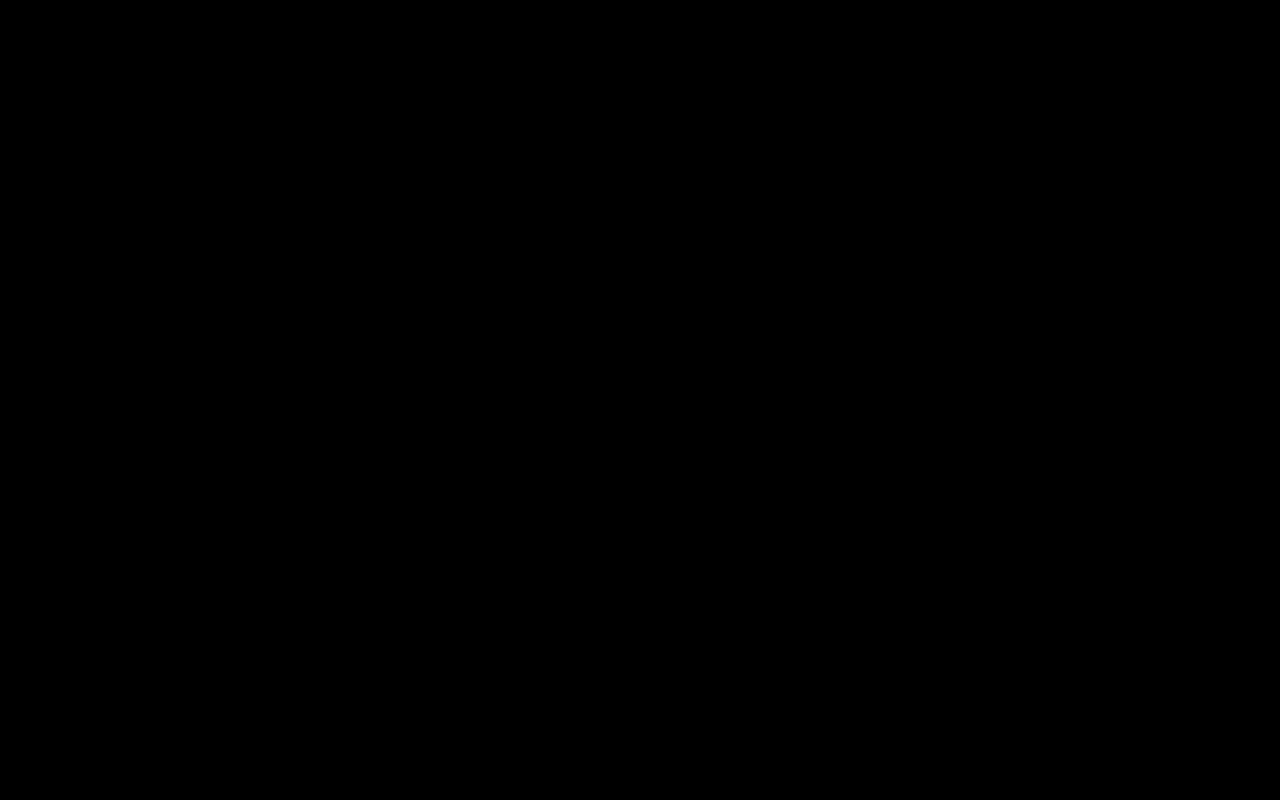
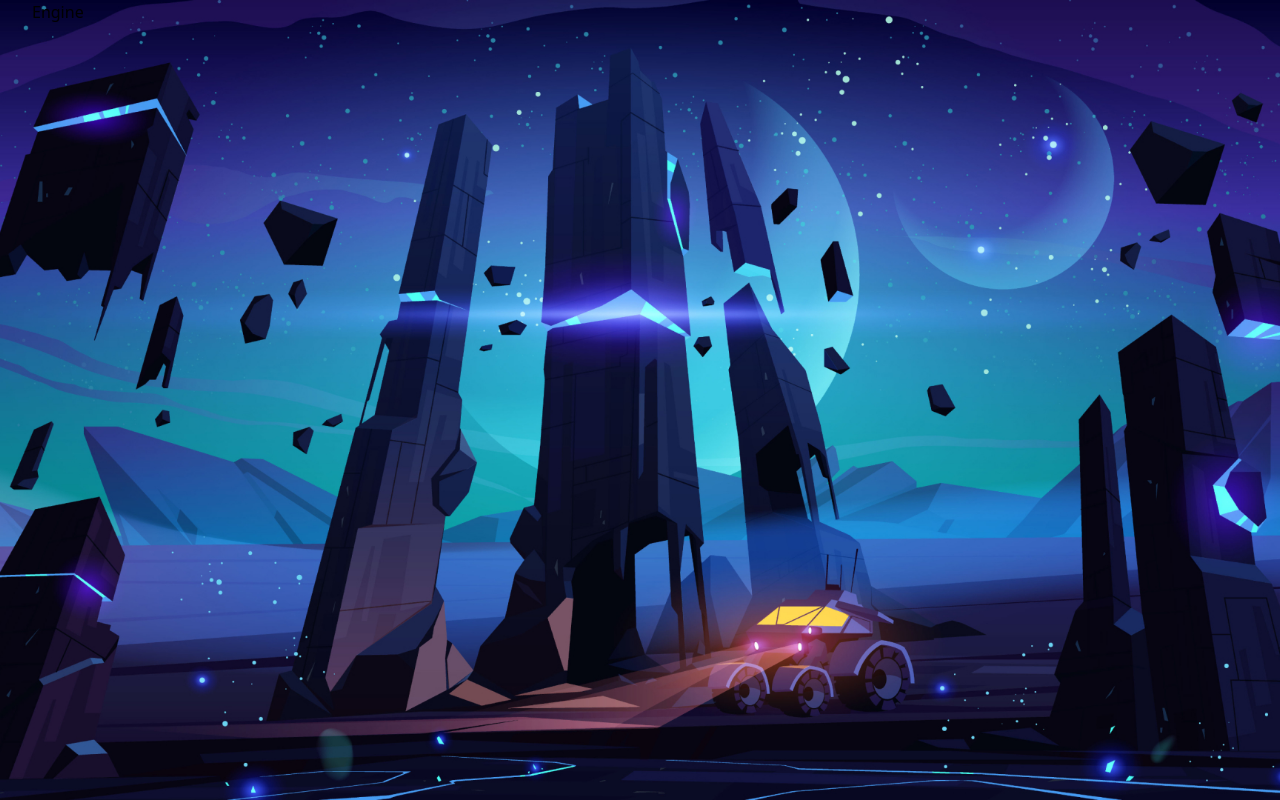
Before and after one commit to Hruchman-Ruslan/tailwindcss, a Next.js app: page /engine in a window 1280 px wide. Built offline with nearby package versions, Linux system fonts and the light colour scheme; a web font is replaced by a local one.

Commit message:
feat: aading bg image

```diff
--- a/src/app/layout.tsx
+++ b/src/app/layout.tsx
@@ -1,6 +1,8 @@
 import type { Metadata } from 'next';
 import { Viga, Roboto } from 'next/font/google';
 import './globals.css';
+
+import Background from '@/components/background';
 
 export const metadata: Metadata = {
   title: 'Tailwindcss',
@@ -27,7 +29,10 @@ export default function RootLayout({
 }>) {
   return (
     <html lang='en' className={`${viga.variable} ${roboto.variable}`}>
-      <body className='container'>{children}</body>
+      <body className='container'>
+        <Background />
+        {children}
+      </body>
     </html>
   );
 }
--- /dev/null
+++ b/src/components/background.tsx
@@ -0,0 +1,20 @@
+import Image from 'next/image';
+// import design from '/public/design.jpg';
+import motion from '/public/motion.jpg';
+// import engine from '/public/engine.jpg';
+
+export interface BackgroundProps {}
+
+export default function Background({}: BackgroundProps) {
+  return (
+    <Image
+      className='absolute inset-0 -z-10 object-cover'
+      alt='design'
+      src={motion}
+      placeholder='blur'
+      quality={100}
+      fill
+      sizes='100vw'
+    />
+  );
+}
```
